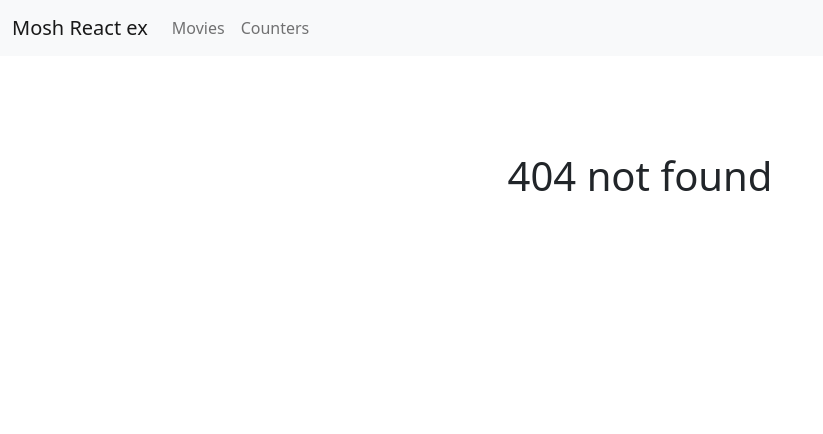
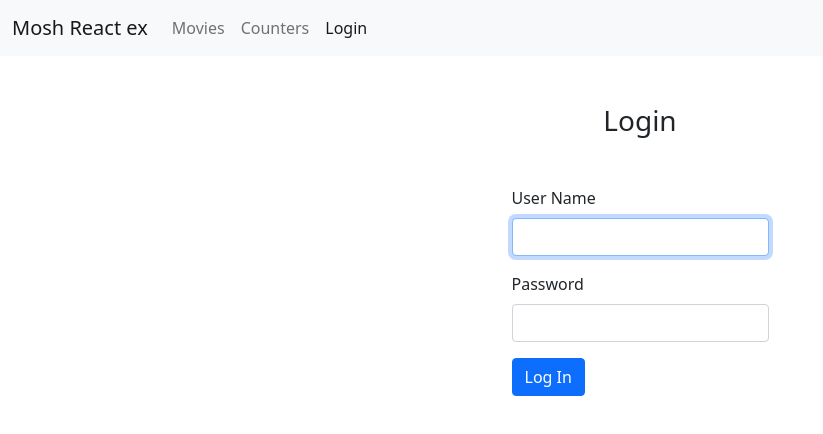
Before and after one commit to tharindukumarasiri/mosh-ex, a React (Create React App) app: page /login in a window 1280 px wide. Before the commit this address led to /not-found. Shown: the top 434 px of the page, without its empty margins (0-823 px from the left). Built offline with nearby package versions, Linux system fonts and the light colour scheme.

Commit message:
login form

```diff
--- a/src/App.js
+++ b/src/App.js
@@ -6,6 +6,7 @@ import Movie from "./components/movie";
 import { Routes, Route, Navigate } from "react-router-dom";
 import Home from "./components/home";
 import NotFound from "./components/notFound";
+import Login from "./components/login";
 
 function App() {
   return (
@@ -17,6 +18,7 @@ function App() {
           <Route path='/movies' element={<Movies />} />
           <Route path='/counters' element={<Counters />} />
           <Route path='/not-found' element={<NotFound />} />
+          <Route path='/login' element={<Login />} />
           <Route path='/home' element={<Navigate to="/" />} />
           <Route path='/' element={<Home />} />
           <Route path="*" element={<Navigate to="/not-found" />} />
--- /dev/null
+++ b/src/components/login.jsx
@@ -0,0 +1,55 @@
+import { useRef, useState } from 'react';
+
+export default function Login() {
+    const [account, setAccount] = useState({ userName: "", password: "" });
+    const [error, setError] = useState({})
+    const userName = useRef();
+
+    const handleSubmit = e => {
+        e.preventDefault();
+        validateInputs();
+        // setAccount({ userName: "", password: "" })
+    }
+
+    const handleFieldChange = e => {
+        const newAccount = { ...account };
+        newAccount[e.target.name] = e.target.value;
+        setAccount(newAccount);
+    }
+
+    const validateInputs = () => {
+        const errorMsg = {}
+        if (account.userName === "")
+            errorMsg.userName = "User Name Required";
+        if (account.password === "")
+            errorMsg.password = "Password Required";
+
+        console.log(errorMsg)
+        setError(errorMsg);
+    }
+
+    return (
+        <div className="d-flex justify-content-center">
+            <div>
+                <h3 className="d-flex justify-content-center mb-5">Login</h3>
+                <form onSubmit={handleSubmit}>
+                    <div className="mb-3">
+                        <label htmlFor="userName" className="form-label">User Name</label>
+                        <input ref={userName} id="userName" autoFocus={true} type="text" className="form-control" name="userName" value={account.userName} onChange={handleFieldChange} />
+                        { error.userName &&
+                            <div className='alert alert-danger' role="alert">{error.userName}</div>
+                        }
+                    </div>
+                    <div className="mb-3">
+                        <label htmlFor="password" className="form-label">Password</label>
+                        <input id="password" type="password" className="form-control" name="password" value={account.password} onChange={handleFieldChange} />
+                        { error.password &&
+                            <div className='alert alert-danger' role="alert">{error.password}</div>
+                        }
+                    </div>
+                    <button type="submit" className="btn btn-primary">Log In</button>
+                </form>
+            </div>
+        </div>
+    )
+}
--- a/src/components/movie.jsx
+++ b/src/components/movie.jsx
@@ -1,11 +1,10 @@
 import { useParams, useNavigate } from "react-router-dom";
 
-export default function Movie(props) {
+export default function Movie() {
     const { id } = useParams();
     const navigate = useNavigate();
 
     const handleSave = () => {
-        console.log(navigate)
         navigate('/movies')
     }
 
--- a/src/components/navBar.jsx
+++ b/src/components/navBar.jsx
@@ -20,6 +20,11 @@ export default function NavBar() {
                             <NavLink className="nav-link" to="/counters">Counters</NavLink>
                         </li>
                     </ul>
+                    <ul className="navbar-nav">
+                        <li className="nav-item">
+                            <NavLink className="nav-link" to="/login">Login</NavLink>
+                        </li>
+                    </ul>
                 </div>
             </div>
 
```
